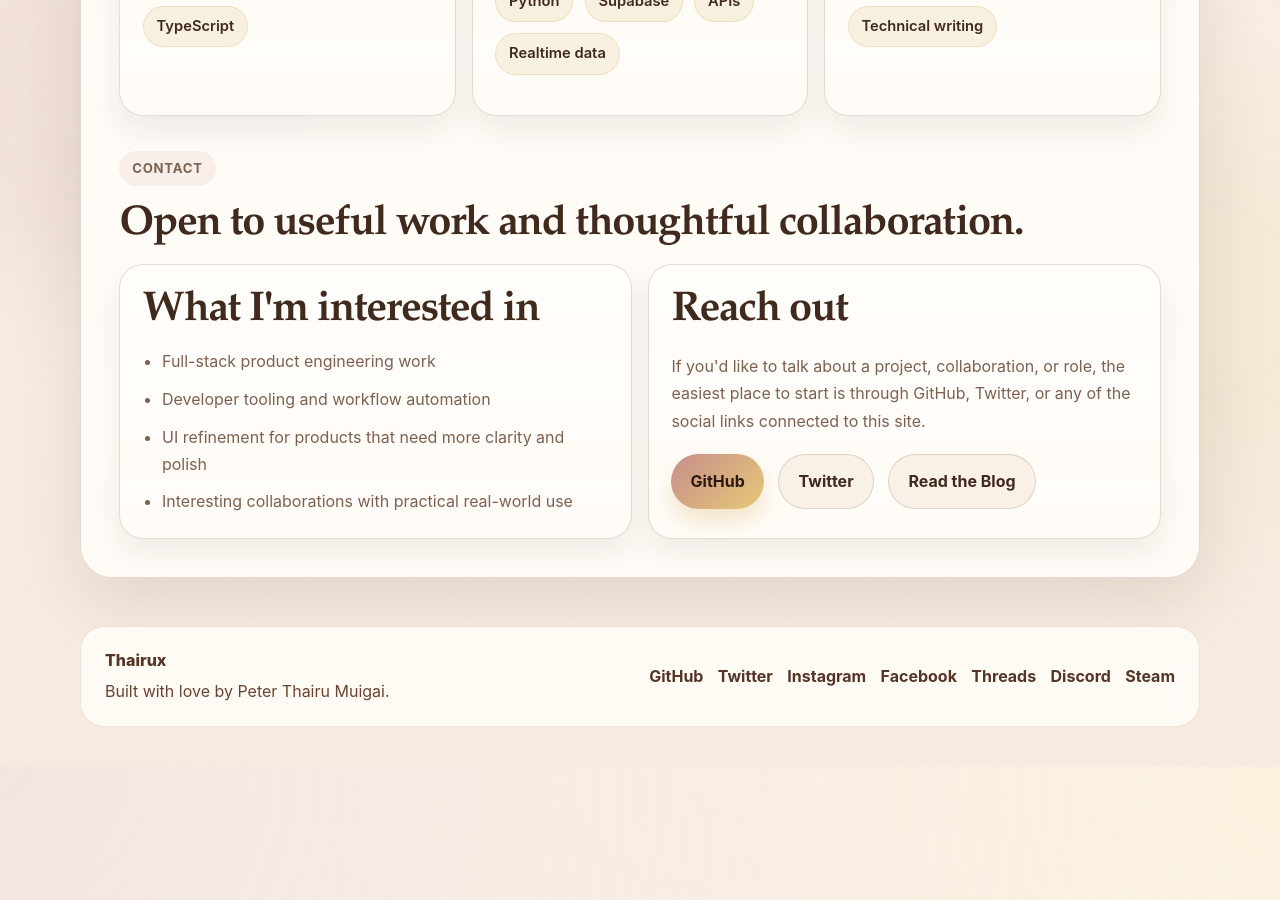
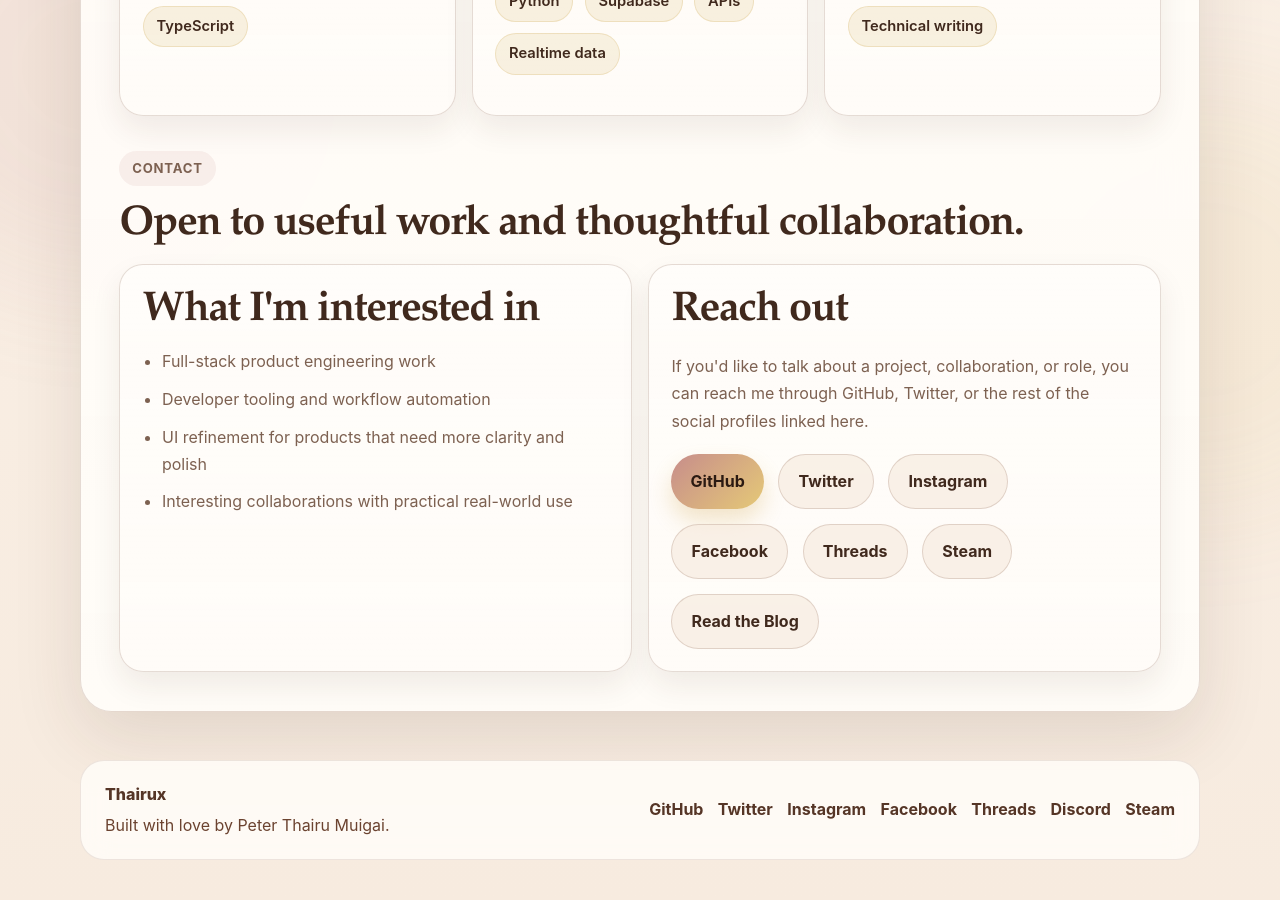
Before and after one commit to Thairux/.me, a Jekyll site: the page built from index.md, in a window 1280 px wide and 900 px high, scrolled down 2773 px. Built offline with Jekyll 4.4.1, drawn with Linux system fonts in a browser that asks for light colours; before the commit the page ends 3540 px from its top, so only the background shows below that.

Commit message:
Add provided social profile links
Co-authored-by: Peter Thairu Muigai <ptmthairu@gmail.com>

```diff
--- a/_config.yml
+++ b/_config.yml
@@ -15,11 +15,11 @@ social_links:
 social_profiles:
   github: "https://github.com/Thairux"
   twitter: "https://twitter.com/Peterptm1"
-  instagram: ""
-  facebook: ""
-  threads: ""
+  instagram: "https://instagram.com/thairux"
+  facebook: "https://facebook.com/peterptm"
+  threads: "https://www.threads.net/@thairux"
   discord: ""
-  steam: ""
+  steam: "https://steamcommunity.com/id/ptmzzero"
 
 collections:
   projects:
--- a/index.md
+++ b/index.md
@@ -171,7 +171,7 @@ title: Home
     </article>
     <article class="surface-card">
       <h2>Reach out</h2>
-      <p>If you'd like to talk about a project, collaboration, or role, the easiest place to start is through GitHub, Twitter, or any of the social links connected to this site.</p>
+      <p>If you'd like to talk about a project, collaboration, or role, you can reach me through GitHub, Twitter, or the rest of the social profiles linked here.</p>
       <div class="hero-actions contact-actions">
         {% if site.social_profiles.github != blank %}
           <a href="{{ site.social_profiles.github }}" class="button-primary" target="_blank" rel="noopener noreferrer">GitHub</a>
@@ -179,6 +179,18 @@ title: Home
         {% if site.social_profiles.twitter != blank %}
           <a href="{{ site.social_profiles.twitter }}" class="button-secondary" target="_blank" rel="noopener noreferrer">Twitter</a>
         {% endif %}
+        {% if site.social_profiles.instagram != blank %}
+          <a href="{{ site.social_profiles.instagram }}" class="button-secondary" target="_blank" rel="noopener noreferrer">Instagram</a>
+        {% endif %}
+        {% if site.social_profiles.facebook != blank %}
+          <a href="{{ site.social_profiles.facebook }}" class="button-secondary" target="_blank" rel="noopener noreferrer">Facebook</a>
+        {% endif %}
+        {% if site.social_profiles.threads != blank %}
+          <a href="{{ site.social_profiles.threads }}" class="button-secondary" target="_blank" rel="noopener noreferrer">Threads</a>
+        {% endif %}
+        {% if site.social_profiles.steam != blank %}
+          <a href="{{ site.social_profiles.steam }}" class="button-secondary" target="_blank" rel="noopener noreferrer">Steam</a>
+        {% endif %}
         <a href="{{ '/blog/' | relative_url }}" class="button-secondary">Read the Blog</a>
       </div>
     </article>
```
